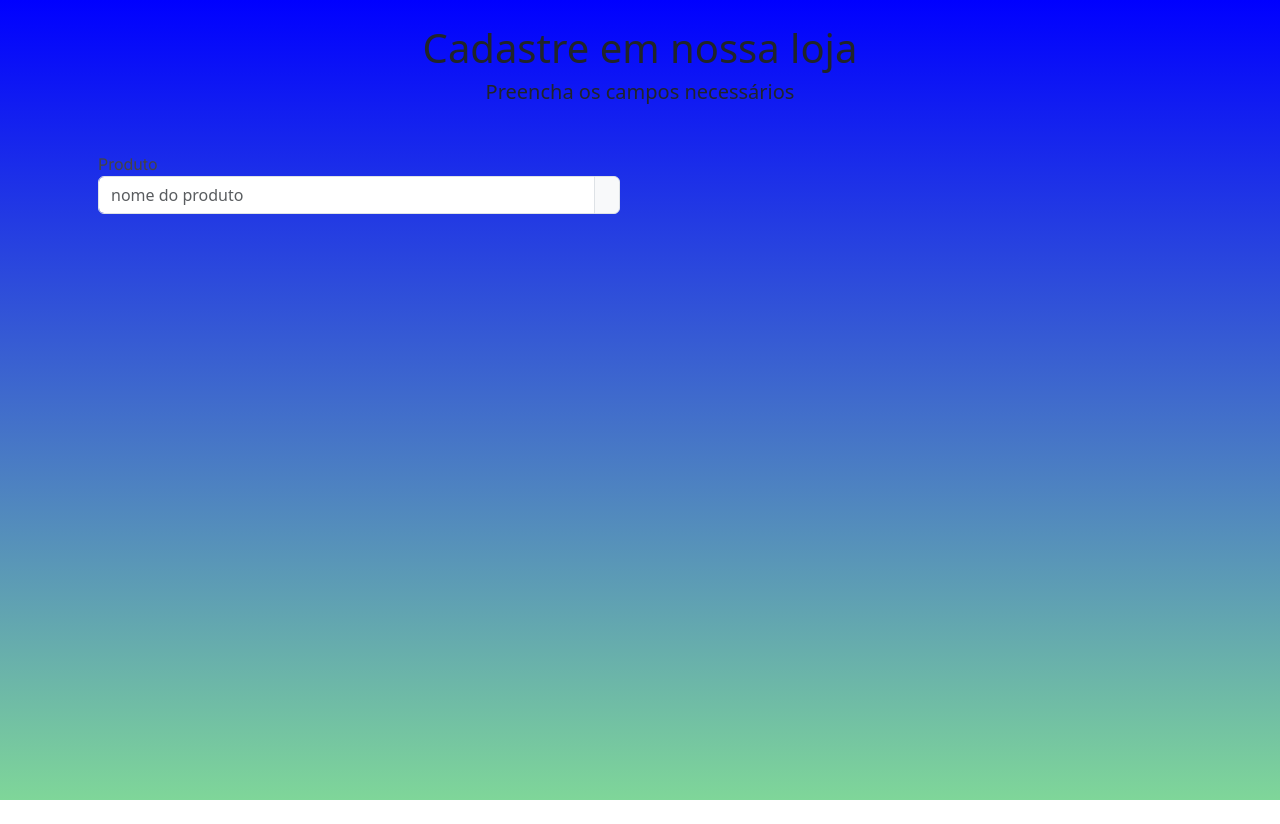
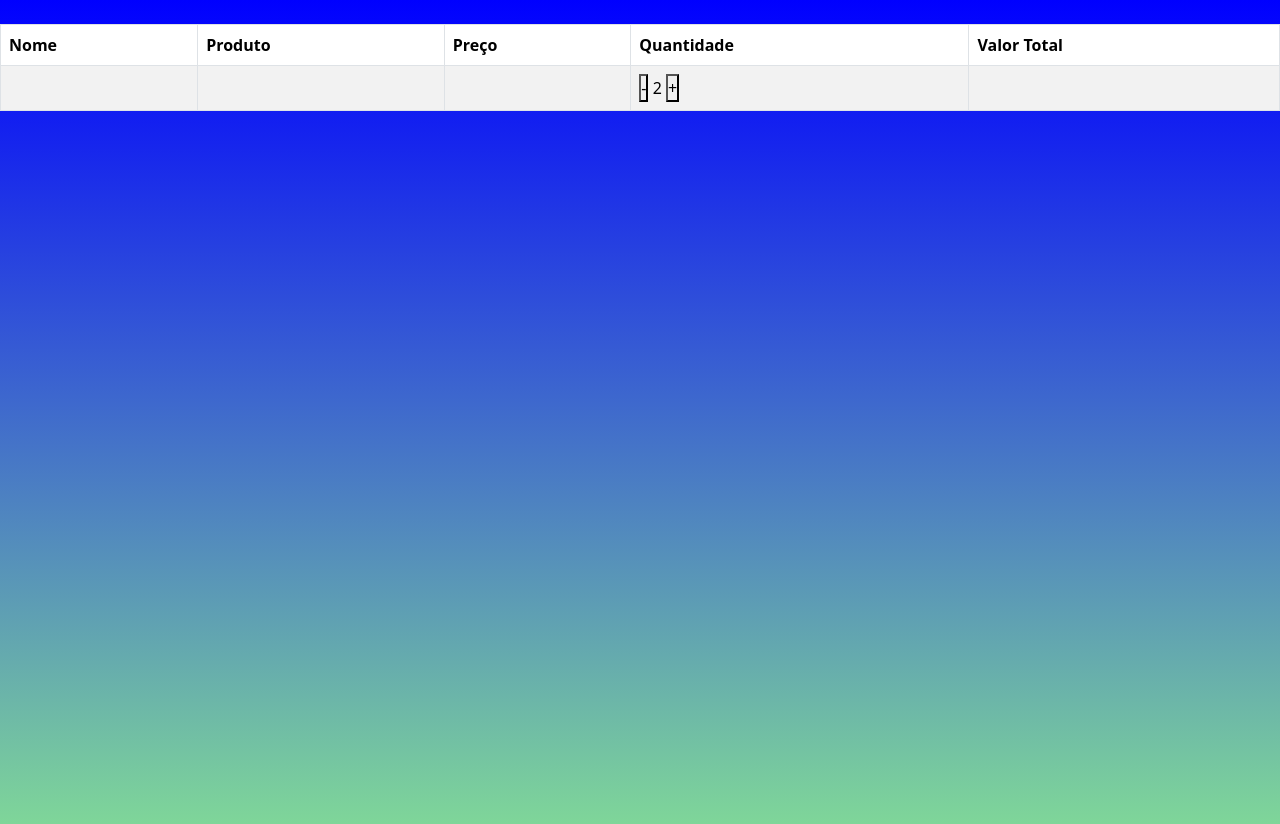
Before and after one commit to Renan-Barbosa/Nan_Gamers, a plain HTML site: page vendas.html in a window 1280 px wide. Before the commit the page ends 800 px from the top, so only its background shows below. Drawn offline with nearby package versions, Linux system fonts and the light colour scheme.

Commit message:
atualizando a pagina de vendas e criando o JS

```diff
--- /dev/null
+++ b/index.js
@@ -0,0 +1,5 @@
+document.addEventListener("DOMContentLoaded", function () {
+    document.querySelector("form").addEventListener("submit", function (event) {
+        event.preventDefault();
+        })
+});
--- a/vendas.html
+++ b/vendas.html
@@ -16,33 +16,27 @@
 </head>
 
 <body>
-    <header class="header-bg text-center py-4">
-        <h1>Cadastre em nossa loja <h1>
-                <h5>Preencha os campos necessários</h5>
-    </header>
-    <div class="container ">
-       <div class="row g-2">
-         <div class="col-6">
-          <div class="p-3">
-            <div class="mb-3">
-               <label for="card " class="for-label">Produto   </label>
-        <div class="input-group">
-            <input type="text" id="cardNumber" class="form-control" required
-                placeholder="nome do produto">
-            <div class="input-group-text">
-                <img src="..." alt="produto" id="ProdutoIcon" style="height: 20px;  display: none;">
-
-                            </div>
-                        </div>
-                    </div>
-
-                </div>
-            </div>
-
-
-
-        </div>
-    </div>
+    <table class="table table-bordered table-striped mt-4">
+        <thead>
+            <tr>
+                <th>Nome</th>
+                <th>Produto</th>
+                <th>Preço</th>
+                <th>Quantidade</th>
+                <th>Valor Total</th>
+            </tr>
+        </thead>
 </body>
-
+<tbody id="TabelaProdutos">
+    <td></td>
+    <td></td>
+    <td></td>
+    <td>
+        <div class="qty"></div>
+        <button>-</button>
+        <span>2</span>
+        <button>+</button>
+    </td>
+    <td></td>
+</tbody>
 </html>
```
